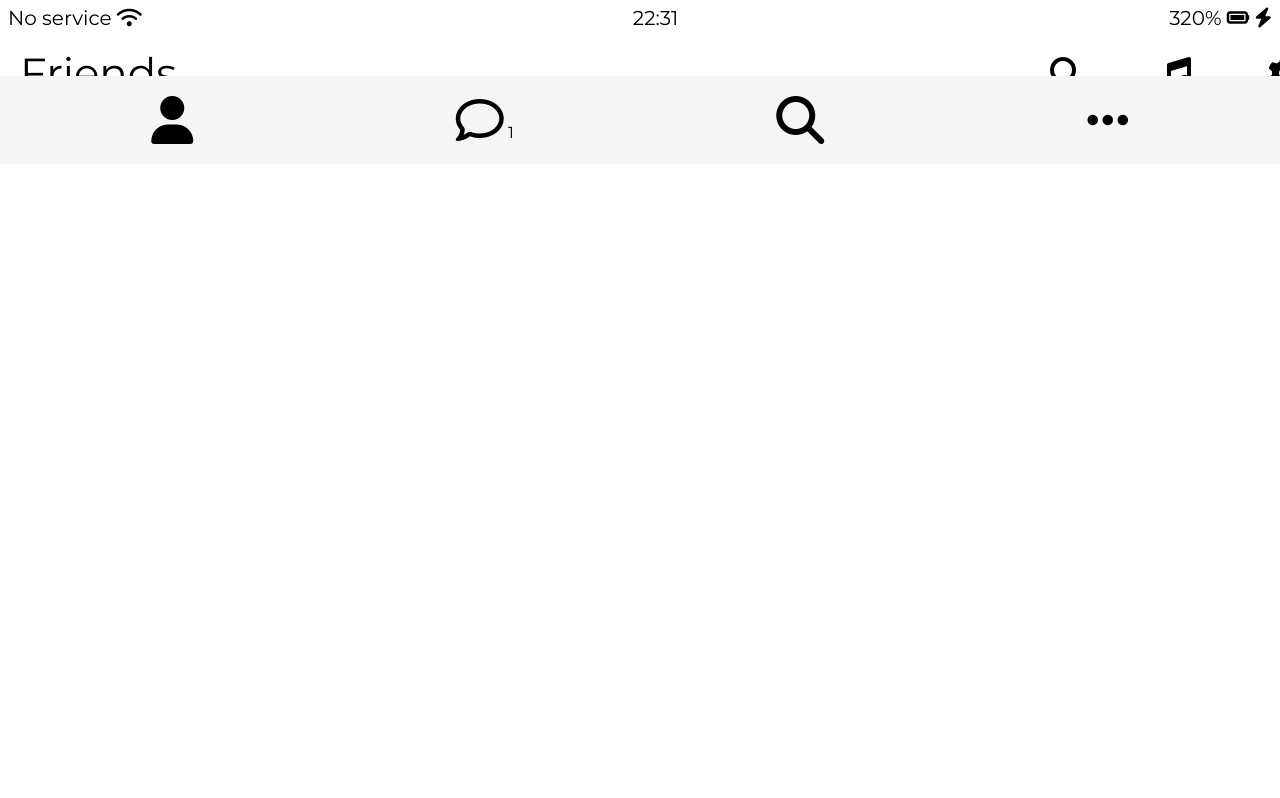
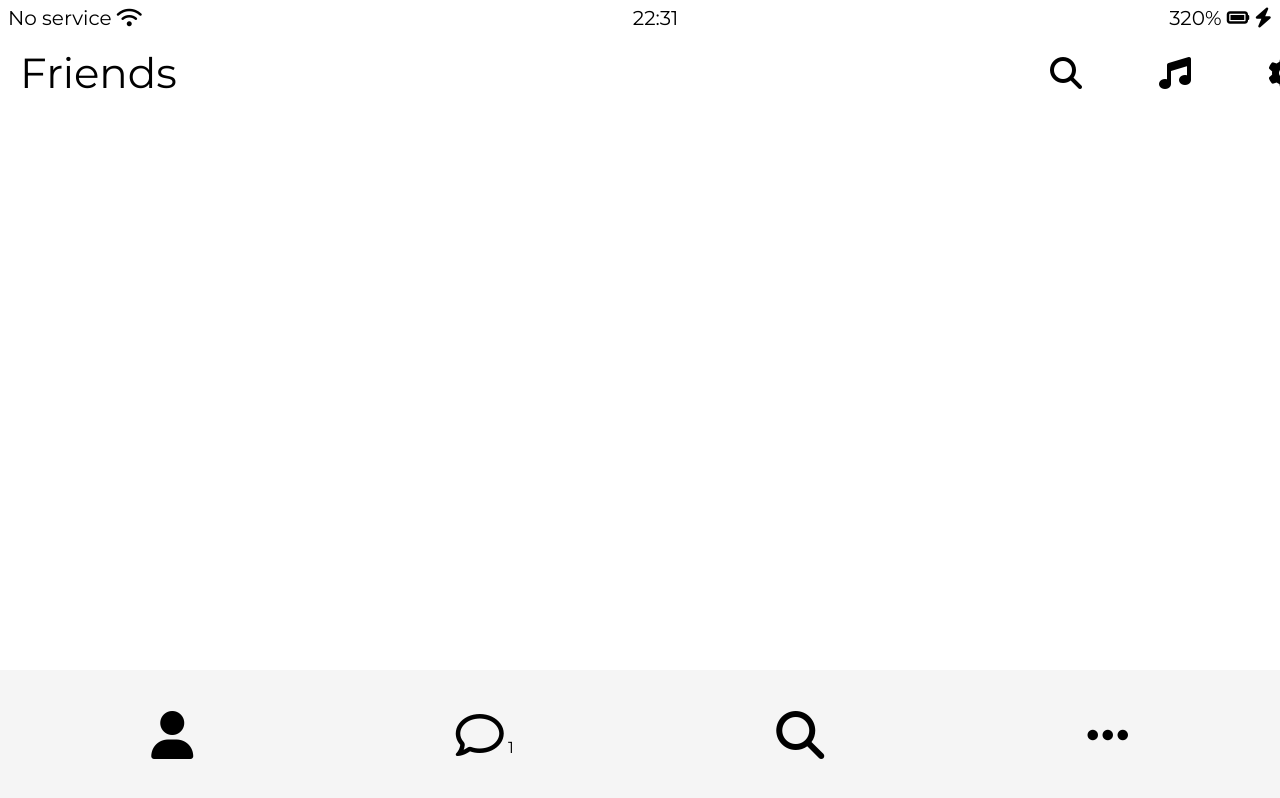
Before and after one commit to gomgom35b/kokoa-clone-2022, a plain HTML site: page find.html in a window 1280 px wide. Drawn offline with Linux system fonts and the light colour scheme.

Commit message:
Update navbar.css

```diff
--- a/css/components/navbar.css
+++ b/css/components/navbar.css
@@ -1,16 +1,16 @@
 .navbar {
+  height: 90px;
   display: flex;
   flex-direction: row;
   justify-content: space-around;
   align-items: center;
   background-color: var(--light-gray);
   padding: 20px;
+  right: 0;
   left: 0;
-  right: 0;
   bottom: 0;
-  position: sticky;
-  overflow-y: scroll;
-  overflow-x: hidden;
+  position: fixed;
+  overflow: visible;
 }
 
 .notice-number {
```
